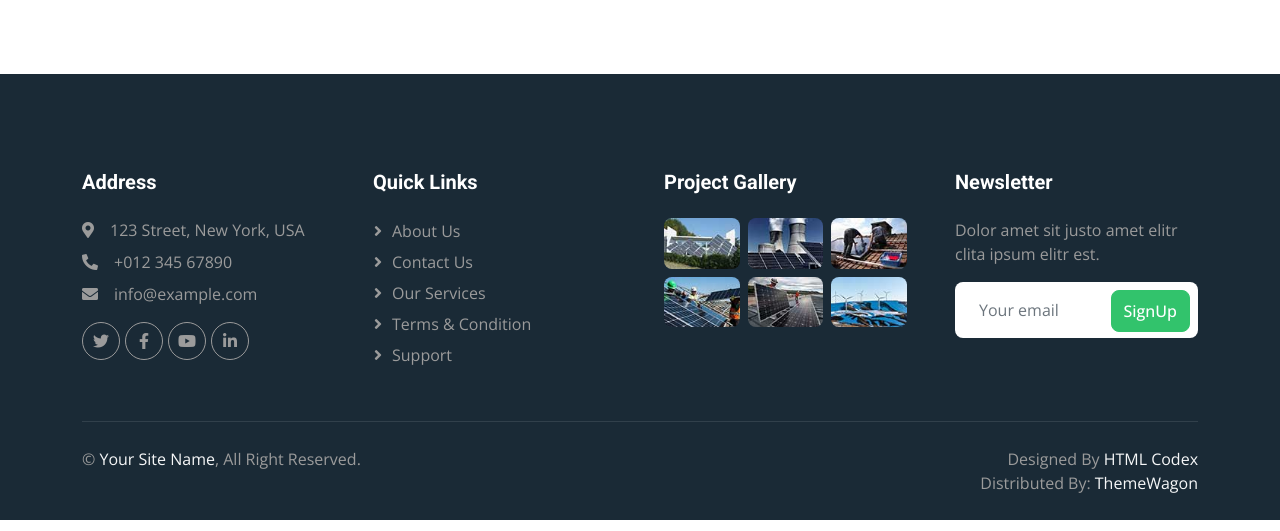
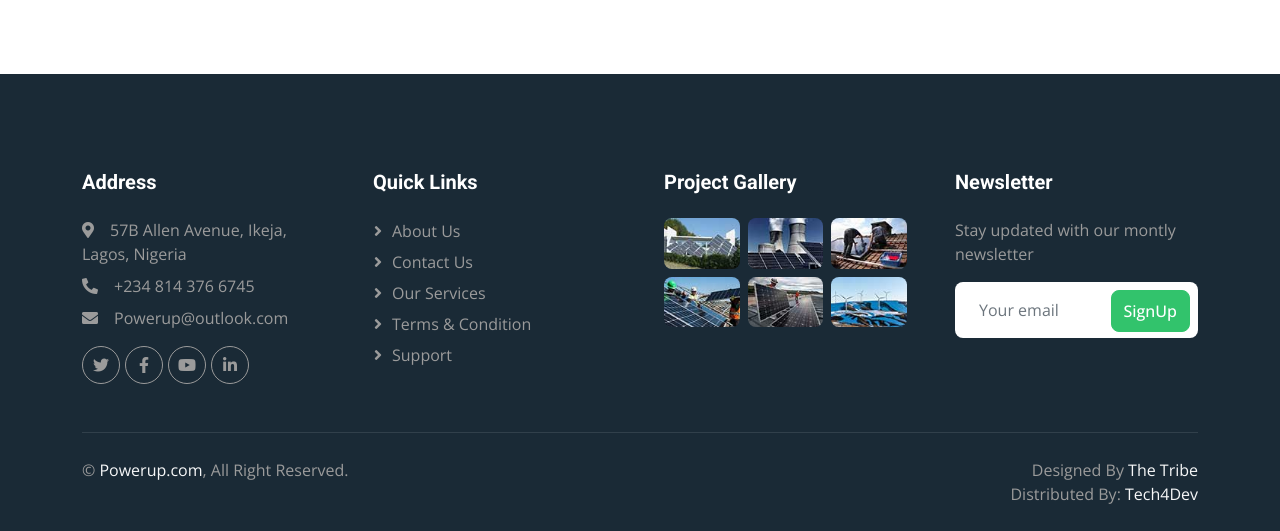
Before and after one commit to WTBoostersDev/PowerUp, a plain HTML site: page contact.html in a window 1280 px wide. Shown: the part 1241-1772 px from the top of the page. Drawn offline with nearby package versions, Linux system fonts and the light colour scheme.

Commit message:
Main changes to footer across all pages

```diff
--- a/contact.html
+++ b/contact.html
@@ -182,9 +182,9 @@
             <div class="row g-5">
                 <div class="col-lg-3 col-md-6">
                     <h5 class="text-white mb-4">Address</h5>
-                    <p class="mb-2"><i class="fa fa-map-marker-alt me-3"></i>123 Street, New York, USA</p>
-                    <p class="mb-2"><i class="fa fa-phone-alt me-3"></i>+012 345 67890</p>
-                    <p class="mb-2"><i class="fa fa-envelope me-3"></i>info@example.com</p>
+                    <p class="mb-2"><i class="fa fa-map-marker-alt me-3"></i>57B Allen Avenue, Ikeja, Lagos, Nigeria</p>
+                    <p class="mb-2"><i class="fa fa-phone-alt me-3"></i>+234 814 376 6745</p>
+                    <p class="mb-2"><i class="fa fa-envelope me-3"></i>Powerup@outlook.com</p>
                     <div class="d-flex pt-2">
                         <a class="btn btn-square btn-outline-light btn-social" href=""><i class="fab fa-twitter"></i></a>
                         <a class="btn btn-square btn-outline-light btn-social" href=""><i class="fab fa-facebook-f"></i></a>
@@ -225,7 +225,7 @@
                 </div>
                 <div class="col-lg-3 col-md-6">
                     <h5 class="text-white mb-4">Newsletter</h5>
-                    <p>Dolor amet sit justo amet elitr clita ipsum elitr est.</p>
+                    <p>Stay updated with our montly newsletter</p>
                     <div class="position-relative mx-auto" style="max-width: 400px;">
                         <input class="form-control border-0 w-100 py-3 ps-4 pe-5" type="text" placeholder="Your email">
                         <button type="button" class="btn btn-primary py-2 position-absolute top-0 end-0 mt-2 me-2">SignUp</button>
@@ -237,12 +237,12 @@
             <div class="copyright">
                 <div class="row">
                     <div class="col-md-6 text-center text-md-start mb-3 mb-md-0">
-                        &copy; <a href="#">Your Site Name</a>, All Right Reserved.
+                        &copy; <a href="#">Powerup.com</a>, All Right Reserved.
                     </div>
                     <div class="col-md-6 text-center text-md-end">
                         <!--/*** This template is free as long as you keep the footer author’s credit link/attribution link/backlink. If you'd like to use the template without the footer author’s credit link/attribution link/backlink, you can purchase the Credit Removal License from "https://htmlcodex.com/credit-removal". Thank you for your support. ***/-->
-                        Designed By <a href="https://htmlcodex.com">HTML Codex</a>
-                        <br>Distributed By: <a href="https://themewagon.com" target="_blank">ThemeWagon</a>
+                        Designed By <a href="https://htmlcodex.com">The Tribe</a>
+                        <br>Distributed By: <a href="https://themewagon.com" target="_blank">Tech4Dev</a>
                     </div>
                 </div>
             </div>
```
Also changed, not shown: feature.html (+7 -7 lines), partners.html (+7 -7 lines), quote.html (+7 -7 lines), service.html (+7 -7 lines), testimonial.html (+7 -7 lines).
